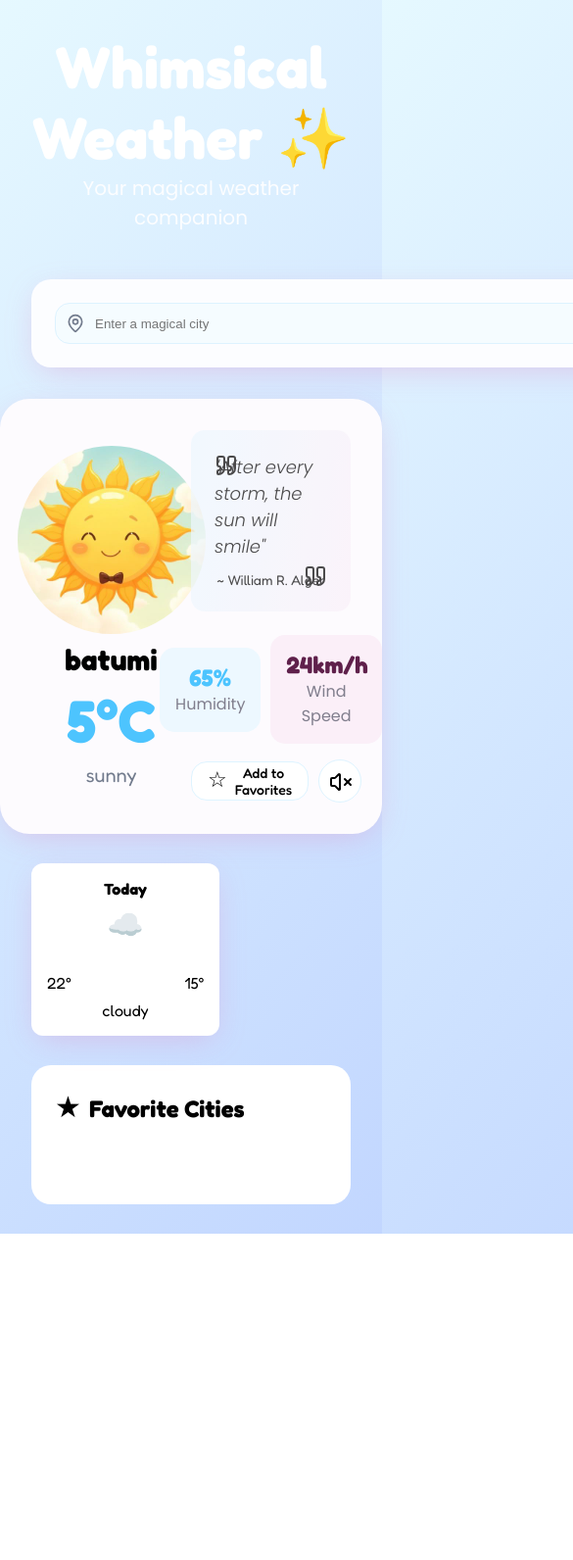
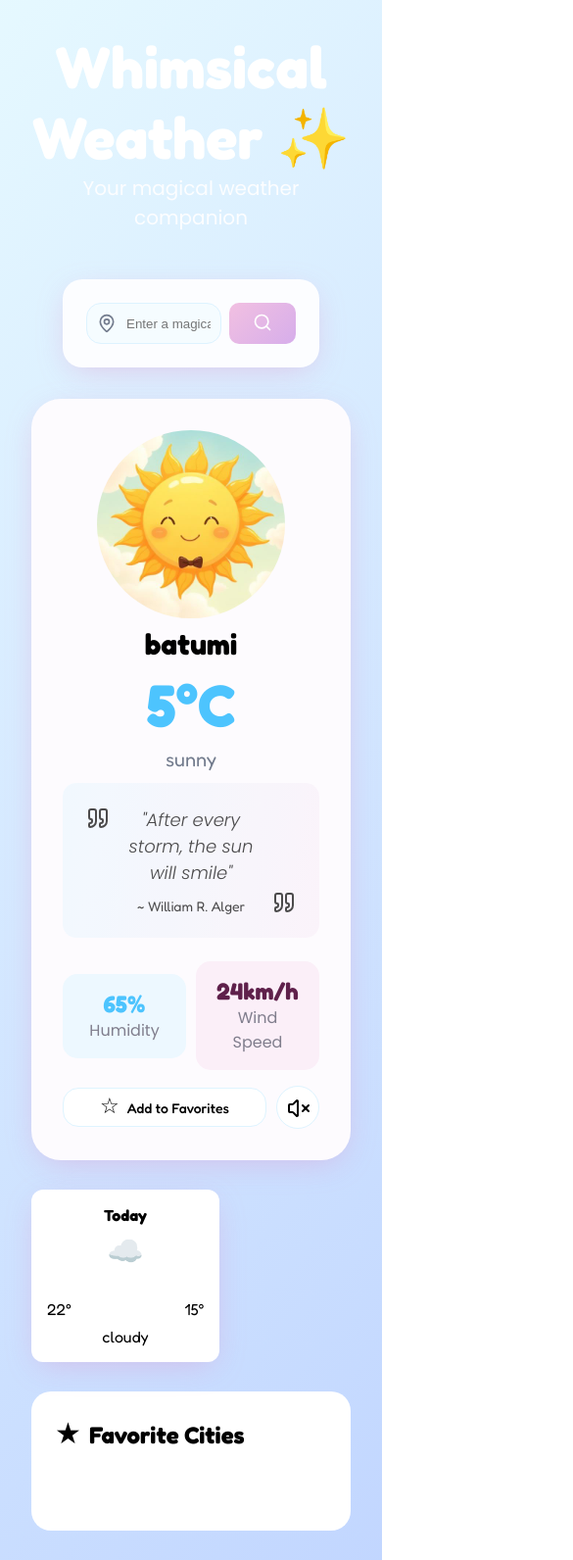
Before and after one commit to Anuki3008/weather-app, a plain HTML site: page src/index.html in a window 390 px wide. Shown: the top 1592 px of the page at 98% size, 585 px wide, since content can reach past the window. Before the commit the page ends 1259 px from the top, so only its background shows below. Drawn offline with Linux system fonts and the light colour scheme.

Commit message:
feat: add responsiveness (#1)

```diff
--- a/src/styles/_favorite-box.scss
+++ b/src/styles/_favorite-box.scss
@@ -1,7 +1,7 @@
 .favorite-box {
   border-radius: 20px;
   background-color: white;
-  max-width: 1216px;
+  max-width: 1200px;
   margin: 30px auto;
 
   .favorite-header {
@@ -26,6 +26,7 @@
     padding: 24px;
     display: flex;
     align-items: flex-start;
+    flex-wrap: wrap;
     gap: 10px;
     .favorite-city {
       padding: 16px;
--- a/src/styles/_hero.scss
+++ b/src/styles/_hero.scss
@@ -20,7 +20,9 @@
     display: flex;
     align-items: stretch;
     padding: 24px;
-    width: 624px;
+    width: calc(100% - 112px);
+    flex: 1;
+    max-width: 624px;
     margin: 0 auto;
     margin-top: 48px;
     border-radius: 20px;
@@ -74,7 +76,6 @@
       border-radius: 50%;
       height: 192px;
       width: 192px;
-      margin: 0 auto;
       margin-top: 30px;
     }
 
@@ -89,6 +90,10 @@
       align-items: center;
       max-width: 384px !important;
       box-shadow: $box-shadow;
+
+      h2 {
+        text-align: center;
+      }
 
       p {
         text-align: center;
--- a/src/styles/_variables.scss
+++ b/src/styles/_variables.scss
@@ -5,3 +5,7 @@ $bg-gradient-magical: linear-gradient(
 );
 
 $box-shadow: 0 8px 32px -8px hsl(320 60% 70% / 0.4);
+$phone-screen: 600px;
+$tablet-screen: 768px;
+$laptop-screen: 992px;
+$large-screen: 1200px;
--- a/src/styles/_weather-content.scss
+++ b/src/styles/_weather-content.scss
@@ -2,17 +2,24 @@
   display: flex;
   justify-content: center;
   flex-direction: column;
-  align-items: center;
+  align-items: stretch;
+  justify-content: center;
+  margin: 0 auto;
+  max-width: 1200px;
+
   .current-weather {
     background-color: #fdfbfe;
     border-radius: 30px;
     display: flex;
     align-items: center;
+    gap: 12px;
     padding: 32px;
     margin-top: 32px;
-    width: 100%;
-    max-width: 1152px;
     box-shadow: $box-shadow;
+
+    @media only screen and (max-width: $large-screen) {
+      flex-direction: column;
+    }
   }
   .info-section {
     width: 50%;
@@ -21,6 +28,9 @@
     align-items: center;
     gap: 8px;
 
+    @media only screen and (max-width: $large-screen) {
+      width: 100%;
+    }
     h2 {
       font-size: 30px;
     }
@@ -42,8 +52,12 @@
   .weather-details {
     width: 50%;
 
+    @media only screen and (max-width: $large-screen) {
+      width: 100%;
+    }
+
     .quote-box {
-      padding: 24px;
+      padding: 24px 55px;
       border-radius: 14px;
       background: linear-gradient(
         100deg,
@@ -73,6 +87,7 @@
         font-weight: 300;
         font-style: italic;
         font-size: 18px;
+        text-align: center;
       }
       p {
         font-size: 14px;
--- a/src/styles/_weekly-weather.scss
+++ b/src/styles/_weekly-weather.scss
@@ -2,8 +2,8 @@
   display: flex;
   align-items: center;
   margin-top: 30px !important;
-  width: 1216px;
   margin: 0 auto;
+  max-width: 1200px;
 
   .today-card {
     background-color: white;
@@ -27,9 +27,6 @@
       align-items: center;
       justify-content: space-between;
       margin-top: 24px;
-
-      .left {
-      }
     }
   }
 }
```
Also changed, not shown: src/styles/main.css, 1 other file.
